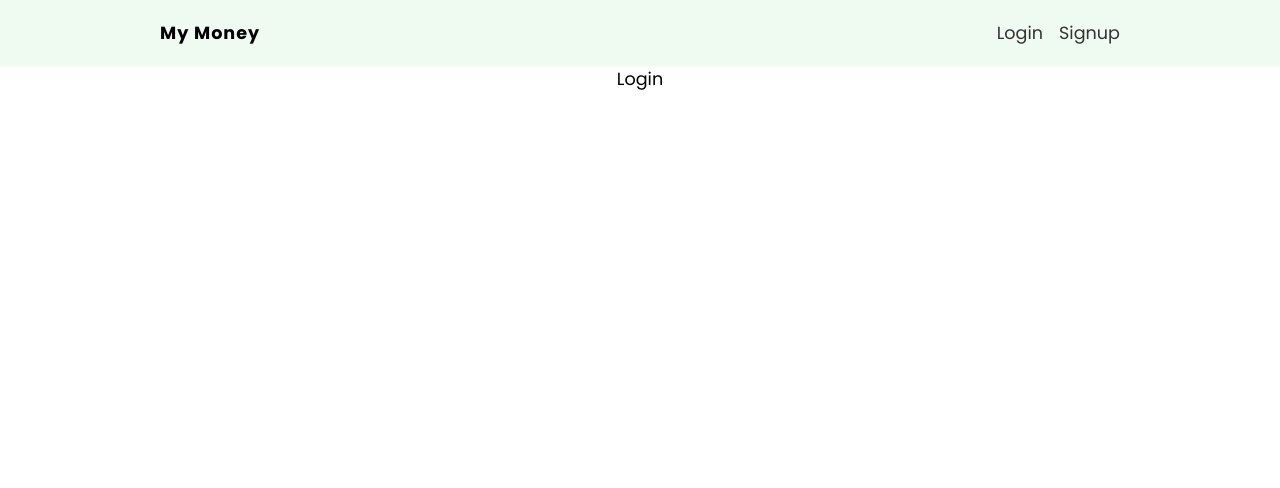
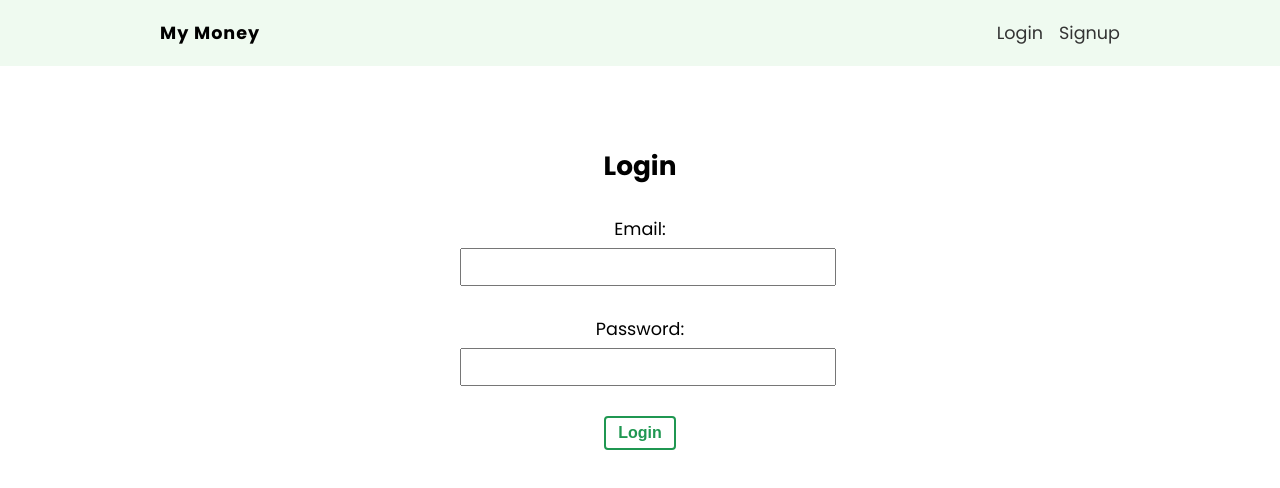
Before and after one commit to shabbirumrali/React-Firebase-finance-tracker, a React (Create React App) app: page /login in a window 1280 px wide. Shown: the top 488 px of the page. Built offline with nearby package versions, Linux system fonts and the light colour scheme; the HTML template or start-up script is replaced by a standard one.

Commit message:
added login form and styles for the login form

```diff
--- a/src/pages/login/Login.js
+++ b/src/pages/login/Login.js
@@ -1,7 +1,41 @@
+import { useState } from 'react';
+
+// styles
+import styles from './Login.module.css';
 
 const Login = () => {
+  const [email, setEmail] = useState('');
+  const [password, setPassword] = useState('');
+
+  const handleSubmit = e => {
+    e.preventDefault();
+    console.log(email, password)
+  }
+
   return (
-    <div>Login</div>
+    <form onSubmit={handleSubmit} className={styles['login-form']}>
+      <h2>Login</h2>
+
+      <label>
+        <span>Email:</span>
+        <input
+          type='email'
+          value={email}
+          onChange={e => setEmail(e.target.value)}
+        />
+      </label>
+
+      <label>
+        <span>Password:</span>
+        <input
+          type='password'
+          onChange={e => setPassword(e.target.value)}
+          value={password}
+        />
+      </label>
+
+      <button className="btn">Login</button>
+    </form>
   )
 }
 
--- a/src/pages/login/Login.module.css
+++ b/src/pages/login/Login.module.css
@@ -0,0 +1,19 @@
+.login-form {
+    max-width: 360px;
+    margin: 60px auto;
+    padding: 20px;
+}
+.login-form label {
+    display: block;
+    margin: 30px auto;
+}
+.login-form span {
+    display: block;
+    margin-bottom: 6px;
+}
+.login-form input {
+    padding: 8px 6px;
+    font-size: 1rem;
+    color: #777;
+    width: 100%;
+}
```
